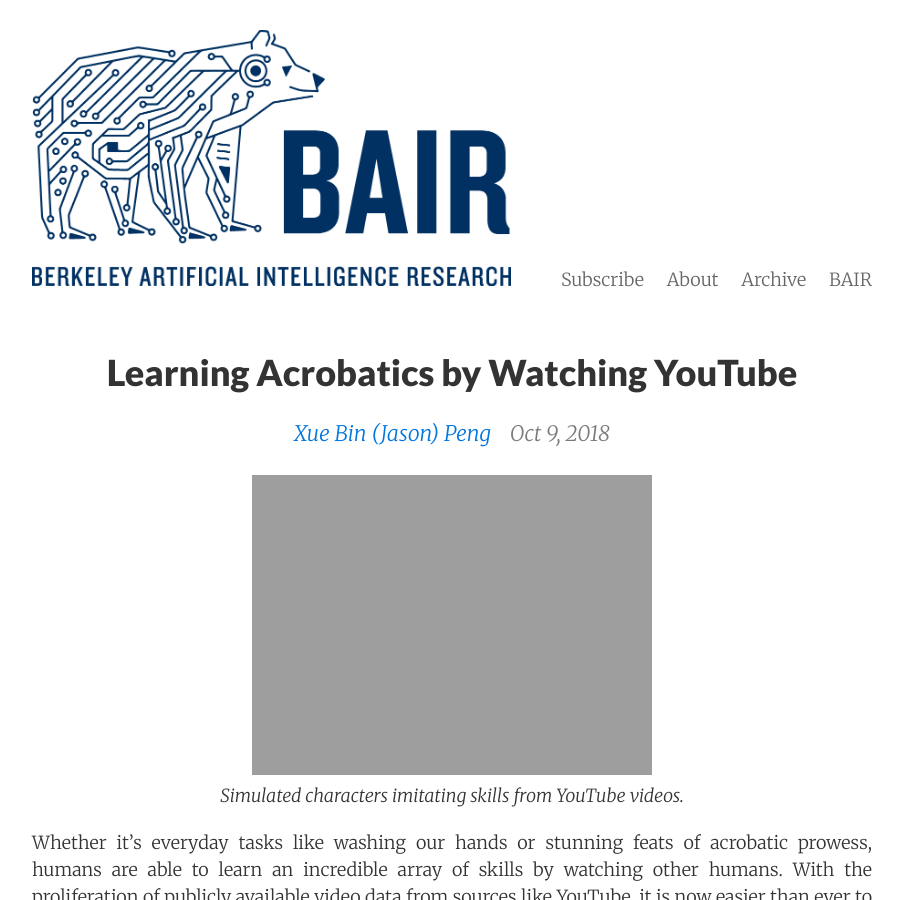
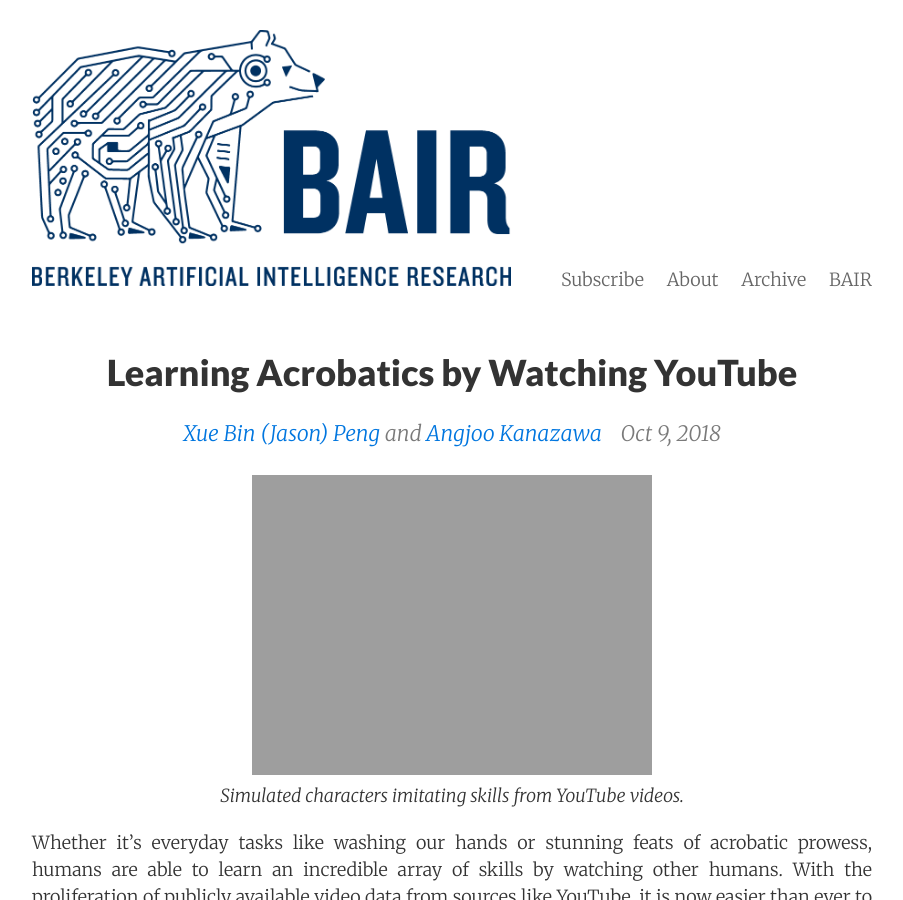
Before and after one commit to bairblog/bairblog.github.io, a Jekyll site: the page built from _posts/2018-10-09-sfv.md, in a window 1280 px wide and 900 px high. Shown: the whole window, without its empty margins (188-1091 px from the left). Built offline with Jekyll 4.4.1, drawn with Linux system fonts in a browser that asks for light colours; nearby versions of some CDN libraries; formulas are drawn with MathJax 3; comment, search, counter and statistics services are not loaded.

Commit message:
added anjoo

```diff
--- a/_posts/2018-10-09-sfv.md
+++ b/_posts/2018-10-09-sfv.md
@@ -2,7 +2,7 @@
 layout:             post
 title:              "Learning Acrobatics by Watching YouTube"
 date:               2018-10-09 9:00:00
-author:             <a href="https://xbpeng.github.io/">Xue Bin (Jason) Peng</a>
+author:             <a href="https://xbpeng.github.io/">Xue Bin (Jason) Peng</a> and <a href="https://people.eecs.berkeley.edu/~kanazawa/">Angjoo Kanazawa</a>
 img:                /assets/sfv/overview.png
 excerpt_separator:  <!--more-->
 visible:            True
```
